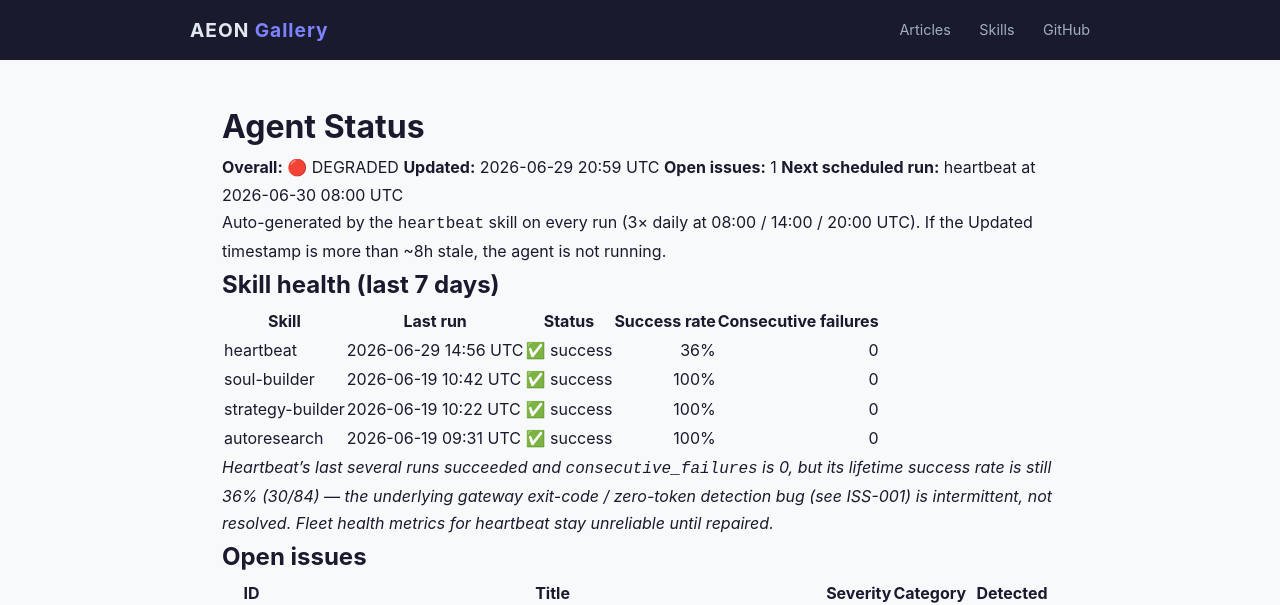
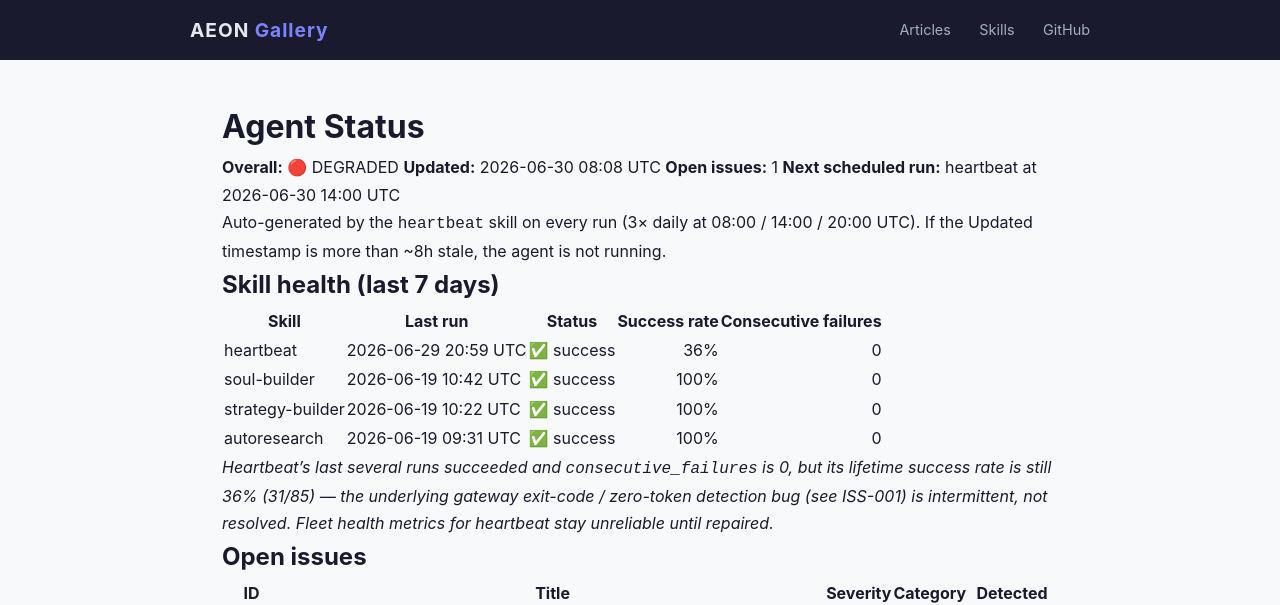
Before and after one commit to RickCrosschain/aeon, a Jekyll site: the page built from docs/status.md, in a window 1280 px wide. Shown: the top 605 px of the page. Built offline with Jekyll 4.4.1, drawn with Linux system fonts in a browser that asks for light colours.

Commit message:
chore(heartbeat): auto-commit 2026-06-30

```diff
--- a/docs/status.md
+++ b/docs/status.md
@@ -7,9 +7,9 @@
 # Agent Status
 
 **Overall:** 🔴 DEGRADED
-**Updated:** 2026-06-29 20:59 UTC
+**Updated:** 2026-06-30 08:08 UTC
 **Open issues:** 1
-**Next scheduled run:** heartbeat at 2026-06-30 08:00 UTC
+**Next scheduled run:** heartbeat at 2026-06-30 14:00 UTC
 
 Auto-generated by the `heartbeat` skill on every run (3× daily at 08:00 / 14:00 / 20:00 UTC). If the Updated timestamp is more than ~8h stale, the agent is not running.
 
@@ -17,12 +17,12 @@
 
 | Skill | Last run | Status | Success rate | Consecutive failures |
 |-------|----------|--------|-------------:|---------------------:|
-| heartbeat | 2026-06-29 14:56 UTC | ✅ success | 36% | 0 |
+| heartbeat | 2026-06-29 20:59 UTC | ✅ success | 36% | 0 |
 | soul-builder | 2026-06-19 10:42 UTC | ✅ success | 100% | 0 |
 | strategy-builder | 2026-06-19 10:22 UTC | ✅ success | 100% | 0 |
 | autoresearch | 2026-06-19 09:31 UTC | ✅ success | 100% | 0 |
 
-_Heartbeat's last several runs succeeded and `consecutive_failures` is 0, but its lifetime success rate is still 36% (30/84) — the underlying gateway exit-code / zero-token detection bug (see ISS-001) is intermittent, not resolved. Fleet health metrics for heartbeat stay unreliable until repaired._
+_Heartbeat's last several runs succeeded and `consecutive_failures` is 0, but its lifetime success rate is still 36% (31/85) — the underlying gateway exit-code / zero-token detection bug (see ISS-001) is intermittent, not resolved. Fleet health metrics for heartbeat stay unreliable until repaired._
 
 ## Open issues
 
--- a/memory/token-usage.csv
+++ b/memory/token-usage.csv
@@ -33,3 +33,4 @@
 2026-06-28,heartbeat,claude-opus-4-8,2096,4717,394717,40827
 2026-06-29,heartbeat,claude-opus-4-8,2103,4760,359573,57457
 2026-06-29,heartbeat,claude-opus-4-8,2098,4597,436726,38542
+2026-06-30,heartbeat,claude-opus-4-8,2098,4128,439306,38927
```
Also changed, not shown: memory/logs/2026-06-30.md (added, +16 -0 lines), .outputs/heartbeat.md.
